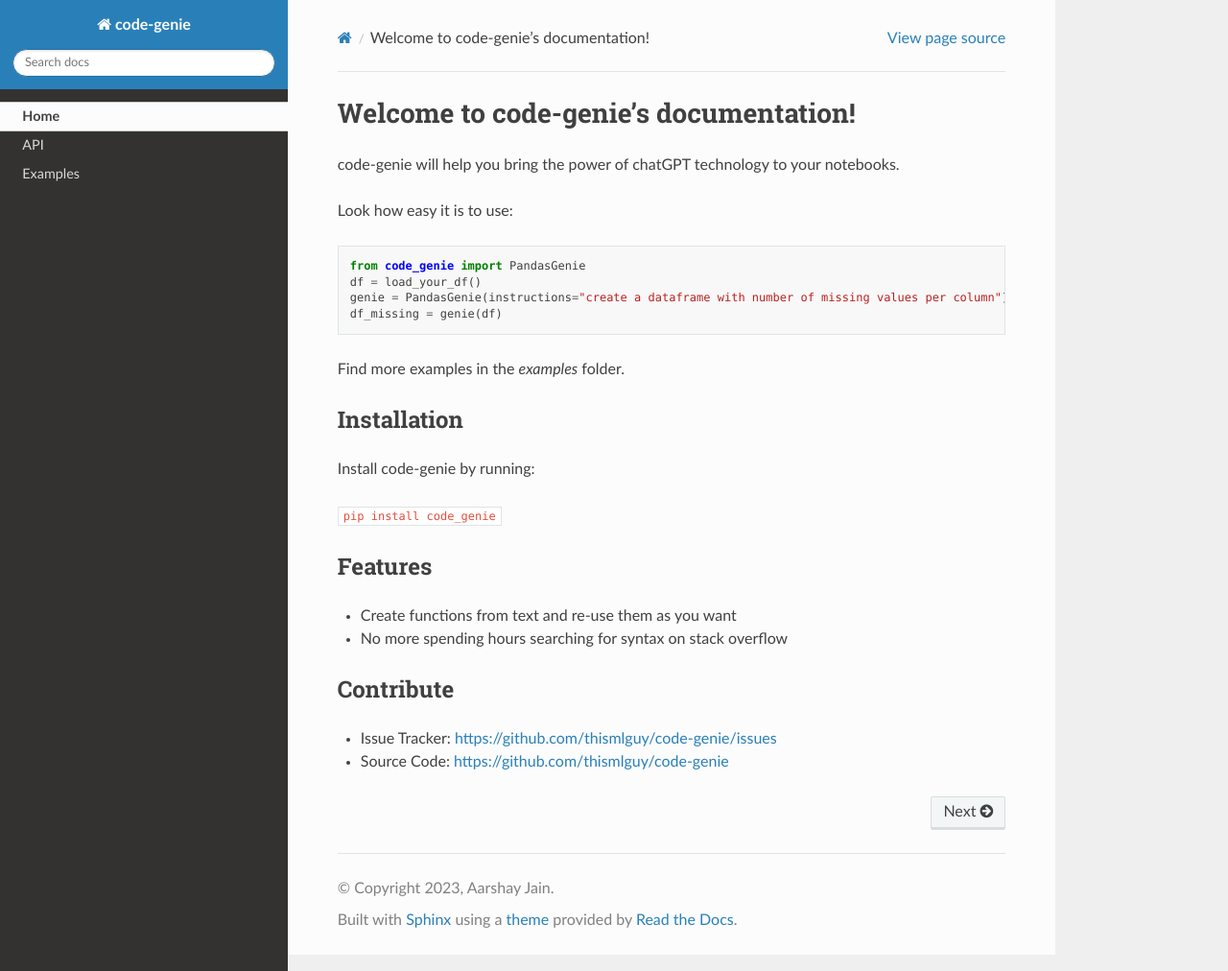
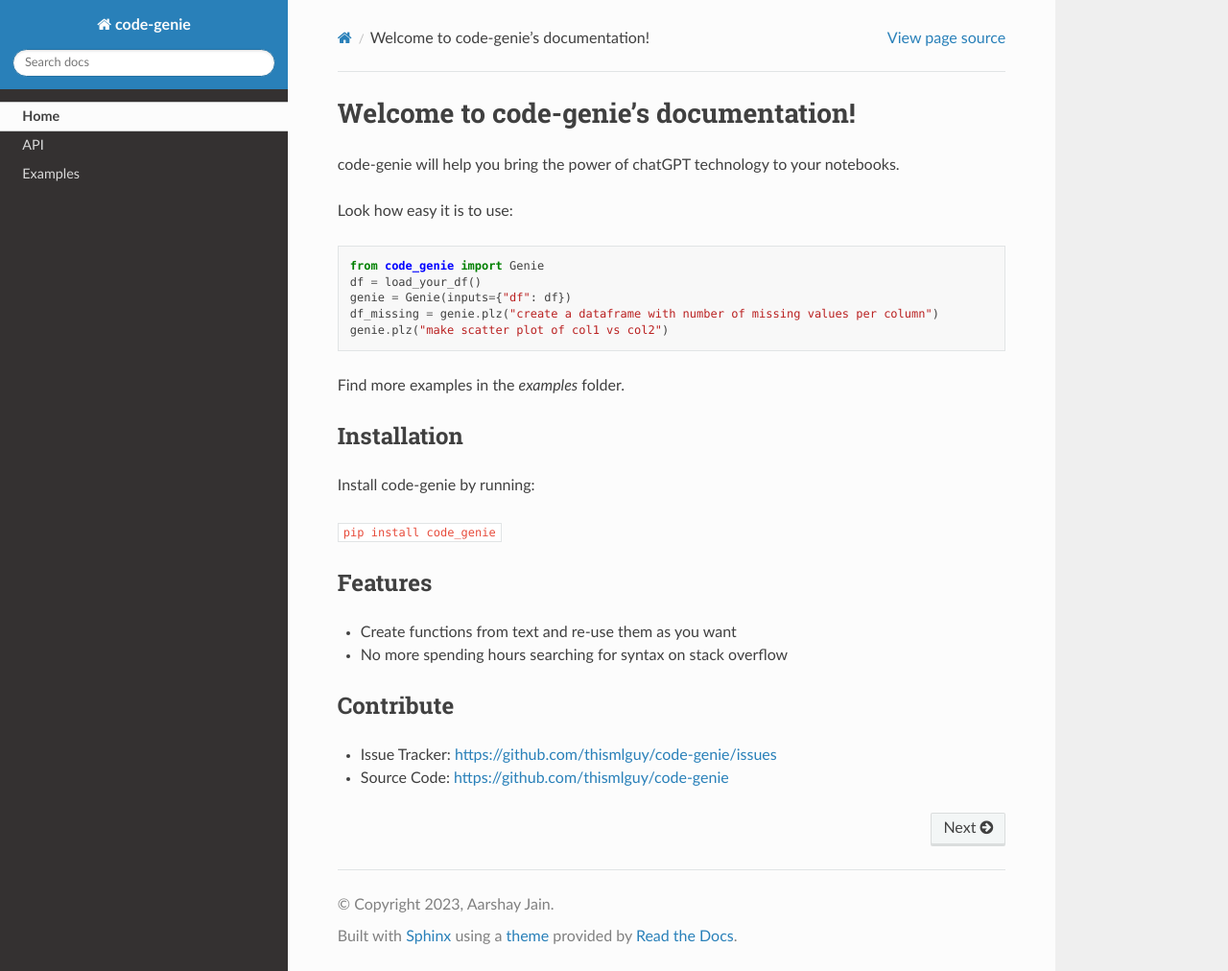
Before and after one commit to thismlguy/code-genie, a Sphinx documentation site: the page built from docs/index.rst, in a window 1280 px wide and 1012 px high. Shown: the whole window at 96% size. Built offline with Sphinx 7.4.7 and the Read the Docs theme 2.0.0, drawn with Linux system fonts in a browser that asks for light colours.

Commit message:
update docs

```diff
--- a/docs/api.rst
+++ b/docs/api.rst
@@ -1,6 +1,4 @@
 API
 ===
 
-.. autoclass:: code_genie.genie.PandasGenie
-
 .. autoclass:: code_genie.genie.Genie
--- a/docs/index.rst
+++ b/docs/index.rst
@@ -18,10 +18,11 @@
 
 Look how easy it is to use::
 
-   from code_genie import PandasGenie
+   from code_genie import Genie
    df = load_your_df()
-   genie = PandasGenie(instructions="create a dataframe with number of missing values per column")
-   df_missing = genie(df)
+   genie = Genie(inputs={"df": df})
+   df_missing = genie.plz("create a dataframe with number of missing values per column")
+   genie.plz("make scatter plot of col1 vs col2")
 
 Find more examples in the `examples` folder.
 
--- a/pyproject.toml
+++ b/pyproject.toml
@@ -51,7 +51,7 @@
 ]
 
 [project.urls]
-Documentation = "https://TBD"
+Documentation = "https://code-genie.readthedocs.io/en/latest/"
 Source = "https://github.com/thismlguy/code-genie"
 
 [tool.flit.sdist]
```
Also changed, not shown: docs/genie.rst (deleted, +0 -9 lines).
